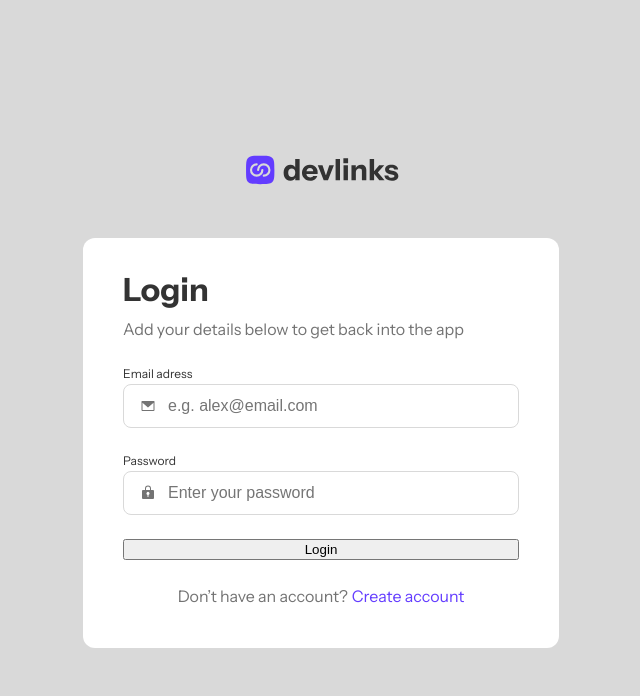
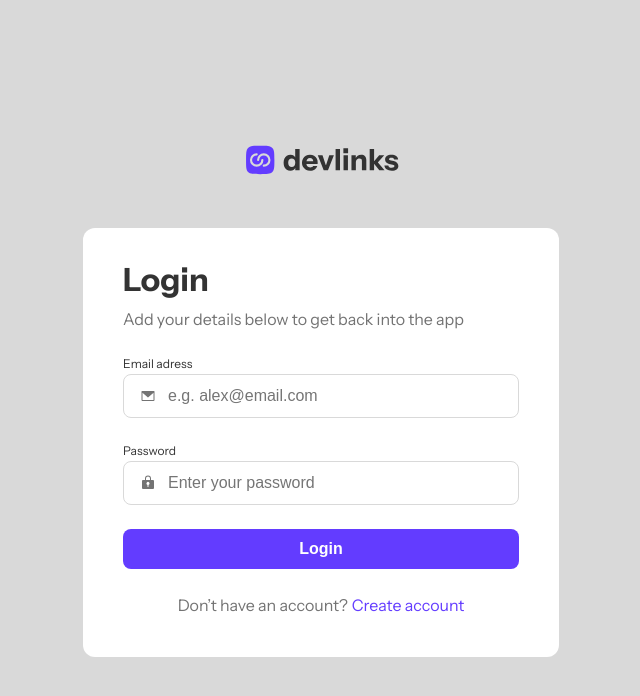
Before and after one commit to adriana-s-c/link-sharing-app, a React (Create React App) app: page / in a window 1280 px wide. Shown: the top 696 px of the page, without its empty margins (319-959 px from the left). Built offline with nearby package versions, Linux system fonts and the light colour scheme.

Commit message:
Add Button Component

```diff
--- /dev/null
+++ b/src/components/Button/index.module.scss
@@ -0,0 +1,27 @@
+@import "../../variables.scss";
+
+.button {
+  width: 100%;
+  font-size: $fontsize-m;
+  font-weight: 600;
+  border: none;
+  padding-inline: 27px;
+  padding-block: 11px;
+  border-radius: $border-radius-s;
+  cursor: pointer;
+  transition: all 0.3s ease-in;
+  &:hover {
+    transition: all 0.3s ease-in;
+  }
+}
+
+.colorscheme {
+  &-primary {
+    background-color: $primary-color;
+    color: $white-color;
+    &:hover {
+      box-shadow: 0px 0px 32px 0px #633cff40;
+      background-color: $secondary-color;
+    }
+  }
+}
--- /dev/null
+++ b/src/components/Button/index.tsx
@@ -0,0 +1,33 @@
+import styles from "./index.module.scss";
+import type { ComponentPropsWithoutRef, ReactNode } from "react";
+import { forwardRef } from "react";
+import clsx from "clsx";
+
+type Props = ComponentPropsWithoutRef<"button"> & {
+  colorScheme: "primary" | "secondary";
+  children?: ReactNode;
+};
+
+export const Button = forwardRef<HTMLButtonElement, Props>(
+  (
+    {
+      type = "button",
+      colorScheme = "primary",
+      children,
+      ...buttonProps
+    }: Props,
+    ref
+  ) => (
+    <button
+      ref={ref}
+      type={type}
+      className={clsx(
+        styles.button,
+        colorScheme && styles[`colorscheme-${colorScheme}`]
+      )}
+      {...buttonProps}
+    >
+      {children}
+    </button>
+  )
+);
--- a/src/pages/login/form/index.module.scss
+++ b/src/pages/login/form/index.module.scss
@@ -4,5 +4,5 @@
   background-color: $white-color;
   padding: 40px;
   width: 396px;
-  border-radius: $border-radius;
+  border-radius: $border-radius-m;
 }
--- a/src/pages/login/form/index.tsx
+++ b/src/pages/login/form/index.tsx
@@ -2,6 +2,7 @@ import styles from "./index.module.scss";
 import { Input } from "../../../components/Input";
 import { Stack } from "../../../components/Stack";
 import { Text } from "../../../components/Text";
+import { Button } from "../../../components/Button";
 
 export function LoginForm() {
   return (
@@ -28,7 +29,7 @@ export function LoginForm() {
         type="password"
         icon="password"
       />
-      <button>Login</button>
+      <Button colorScheme="primary">Login</Button>
       <Stack orientation="horizontal" gap="4px" spacing="center">
         <Text type="body" size="m" color="grey">
           Don’t have an account?
--- a/src/variables.scss
+++ b/src/variables.scss
@@ -13,4 +13,5 @@ $fontsize-l: 32px;
 $fontsize-m: 16px;
 $fontsize-s: 12px;
 
-$border-radius: 12px;
+$border-radius-m: 12px;
+$border-radius-s: 8px;
```
